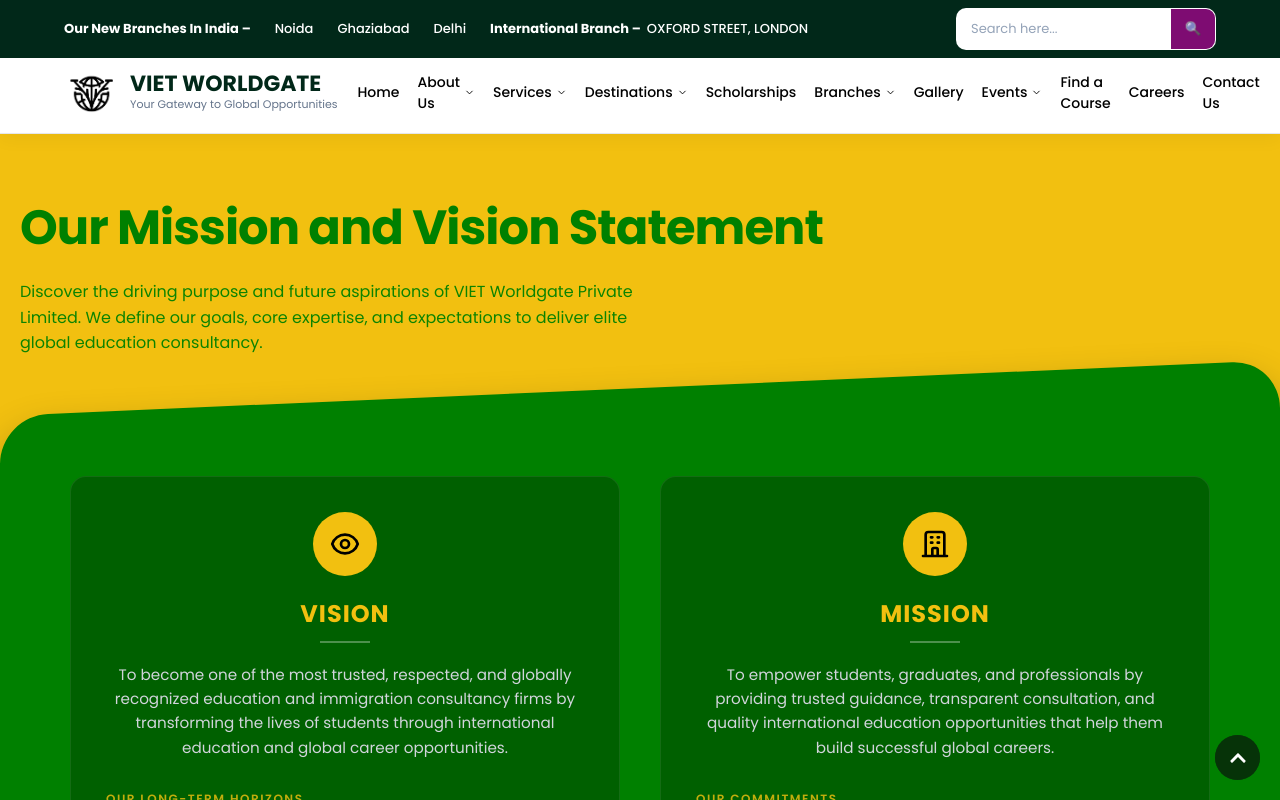
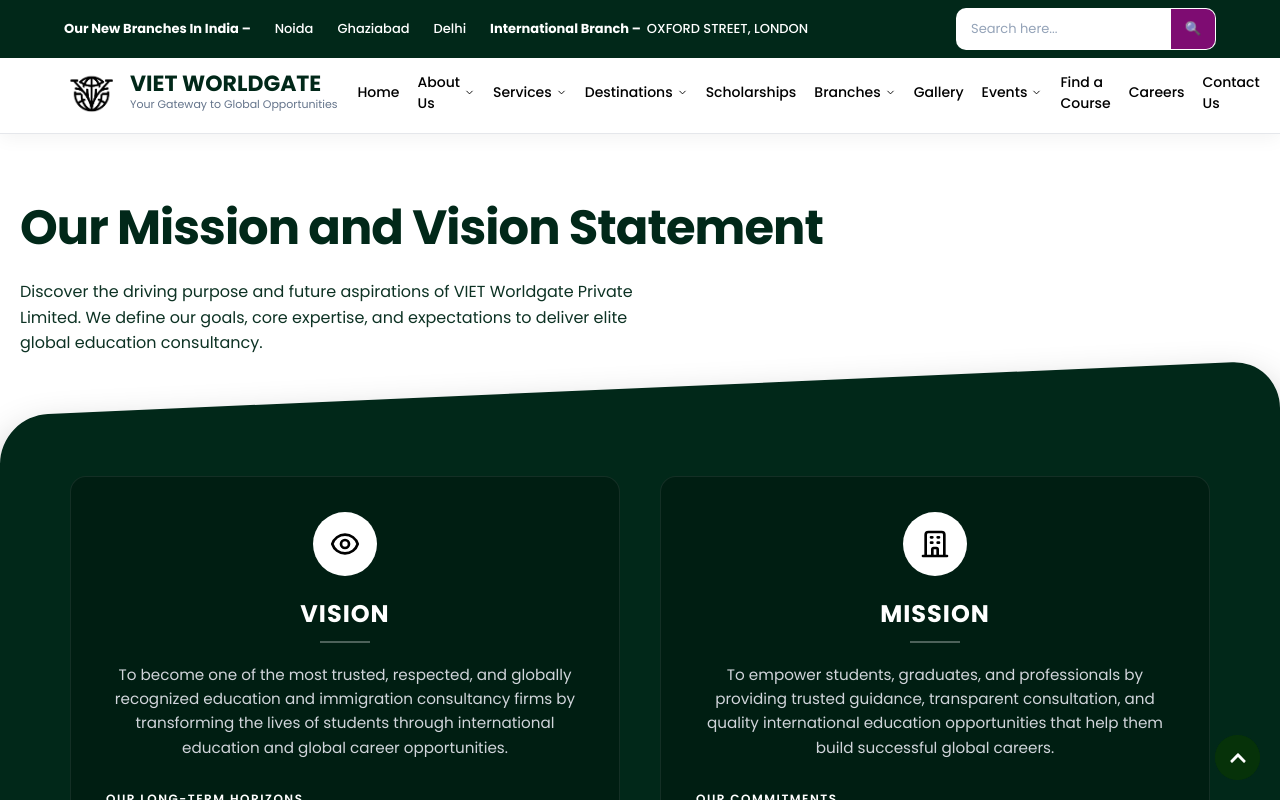
Before and after one commit to NKkushwah/vietworldgate, a React (Vite) app in the folder frontend/: page /MissionVision in a window 1280 px wide. Shown: the top 800 px of the page. Built offline with nearby package versions, Linux system fonts and the light colour scheme.

Commit message:
changes ui color

```diff
--- a/frontend/src/components/Footer.jsx
+++ b/frontend/src/components/Footer.jsx
@@ -79,7 +79,7 @@ const Footer = () => {
               <li><a href="#service-institution">Service to institutions</a></li>
               <li><a href="#scholarships">Scholarships</a></li>
               <li><a href="#events">Events</a></li>
-              <li><a href="#testimonials">Testimonials</a></li>
+              <li><a href="/feedback">Testimonials</a></li>
               <li><a href="#careers">Careers</a></li>
               <li><a href="#blogs">Blogs</a></li>
             </ul>
@@ -144,8 +144,8 @@ const Footer = () => {
             Copyright © 2020 All Rights Reserved. VIET WORLDGATE Pvt. Ltd . company
           </div>
           <div className="footer-bottom-links">
-            <a href="#about">About Us</a>
-            <a href="#contact">Contact Us</a>
+            <a href="/companyprofile">About Us</a>
+            <a href="/contact-us">Contact Us</a>
             <a href="#privacy">Privacy Policy</a>
             <a href="#branches">Branches</a>
           </div>
--- a/frontend/src/components/Navbar.jsx
+++ b/frontend/src/components/Navbar.jsx
@@ -251,11 +251,15 @@ function Navbar() {
             </Link>
           </li>
               <li onClick={closeMenu}>
+                <Link to="/ourteam">
                 Our Team
+                  </Link>
               </li>
 
               <li onClick={closeMenu}>
+                <Link to="/MissionVision">
                 Mission & Vision
+                 </Link>
               </li>
 
               <li onClick={closeMenu}>
--- a/frontend/src/pages/CompanyProfile.jsx
+++ b/frontend/src/pages/CompanyProfile.jsx
@@ -14,7 +14,7 @@ const sidebarItems = [
   { name: 'Our Values', icon: '💎', link: '/ValuesGrid' },
   { name: 'Why Choose Us', icon: '👍', link: '/about/why-choose-us' },
   { name: 'Our Achievements', icon: '🏆', link: '/about/achievements' },
-  { name: 'Our Team', icon: '👥', link: '/about/team' },
+  { name: 'Our Team', icon: '👥', link: '/about/ourteam' },
   { name: 'Our Infrastructure', icon: '🏢', link: '/about/infrastructure' },
   { name: 'Accreditations', icon: '🏅', link: '/about/accreditations' },
   { name: 'Our Presence', icon: '🌐', link: '/about/presence' },
--- a/frontend/src/pages/MissionVision.css
+++ b/frontend/src/pages/MissionVision.css
@@ -4,7 +4,7 @@
   min-height: 100vh;
   background-color: #f9fafb;
   font-family: system-ui, -apple-system, sans-serif;
-  color: #065a11;
+  color: white;
   overflow-x: hidden;
   margin: 0;
   padding: 0;
@@ -17,8 +17,8 @@
 
 /* Yellow Top Header Section */
 .mv-banner {
-  background-color: #F2C010;
-color: green;
+  background-color: white;
+color: #012819;
   padding: 60px 20px 140px 20px;
 }
 
@@ -56,7 +56,7 @@ color: green;
   left: 0;
   right: 0;
   bottom: 0;
-  background: linear-gradient(135deg, green 0%, green 50%, green 100%);
+  background: linear-gradient(135deg, #012819, #012819, #012819);
   transform: skewY(-2.5deg);
   transform-origin: top left;
   z-index: 1;
@@ -92,7 +92,7 @@ color: green;
 .mv-icon-circle {
   width: 64px;
   height: 64px;
-  background-color: #F2C010;
+  background-color: white;
   border-radius: 50%;
   display: flex;
   align-items: center;
@@ -111,7 +111,7 @@ color: green;
   font-size: 1.5rem;
   text-transform: uppercase;
   letter-spacing: 1px;
-  color: #F2C010;
+  color: white;
   margin: 0 0 10px 0;
   font-weight: 700;
 }
@@ -139,7 +139,7 @@ color: green;
 .mv-section-label {
   font-size: 0.75rem;
   text-transform: uppercase;
-  color: rgba(242, 192, 16, 0.8);
+  color: white(242, 192, 16, 0.8);
   letter-spacing: 1.5px;
   margin-bottom: 12px;
   font-weight: 600;
--- a/frontend/src/pages/OurTeam.css
+++ b/frontend/src/pages/OurTeam.css
@@ -17,7 +17,7 @@
    INDUSTRY LEVEL HERO SECTION
    ========================================== */
 .hero-section {
-  background-color: #061e14; /* Deep, authoritative corporate green base */
+  background-color: #012819; /* Deep, authoritative corporate green base */
   /* Technical glass line grids and glowing radial coordinates */
   background-image:
     linear-gradient(to right, rgba(255, 255, 255, 0.03) 1px, transparent 1px),
--- a/frontend/src/pages/ValuesGrid.css
+++ b/frontend/src/pages/ValuesGrid.css
@@ -2,7 +2,7 @@
 .values-container {
   width: 100%;
   min-height: 100vh;
-  background-color: #006B4A; /* Matching the exact green from your screenshots */
+  background-color: #012819; /* Matching the exact green from your screenshots */
   font-family: 'Georgia', serif; /* Gives it that clean, elegant serif heading look */
   color: #ffffff;
   padding: 80px 40px;
--- a/frontend/src/routes/AppRoutes.jsx
+++ b/frontend/src/routes/AppRoutes.jsx
@@ -13,7 +13,7 @@ function AppRoutes() {
     <BrowserRouter>
 
       <Routes>
-        <Route path = "ourteam" element = {<OurTeam />} />
+        <Route path = "/ourteam" element = {<OurTeam />} />
         <Route path="/" element={<Dashboard />} />
         <Route path="/MissionVision" element={<MissionVision />} />
         <Route path="/contact-us" element={<ContactUs />} />
```
